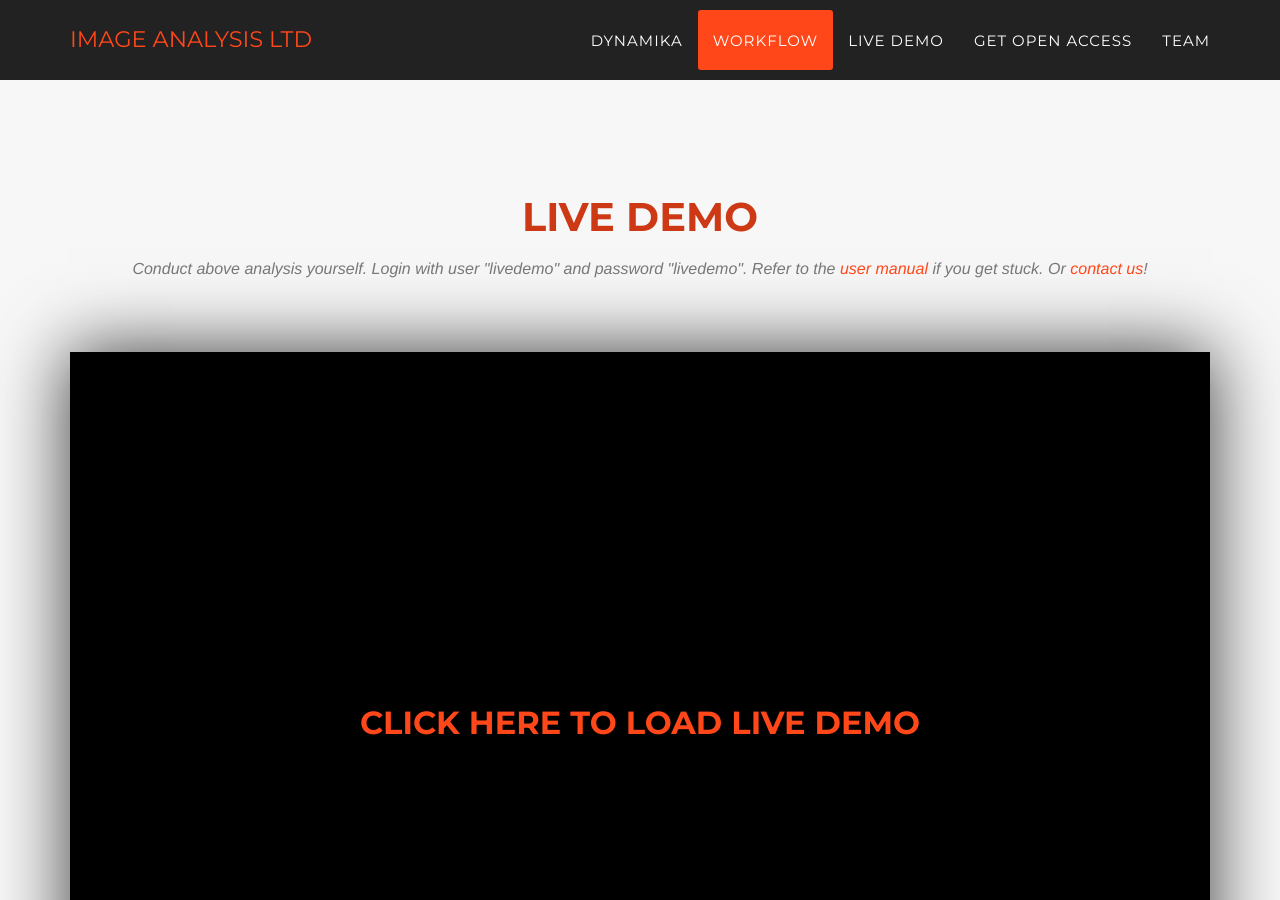
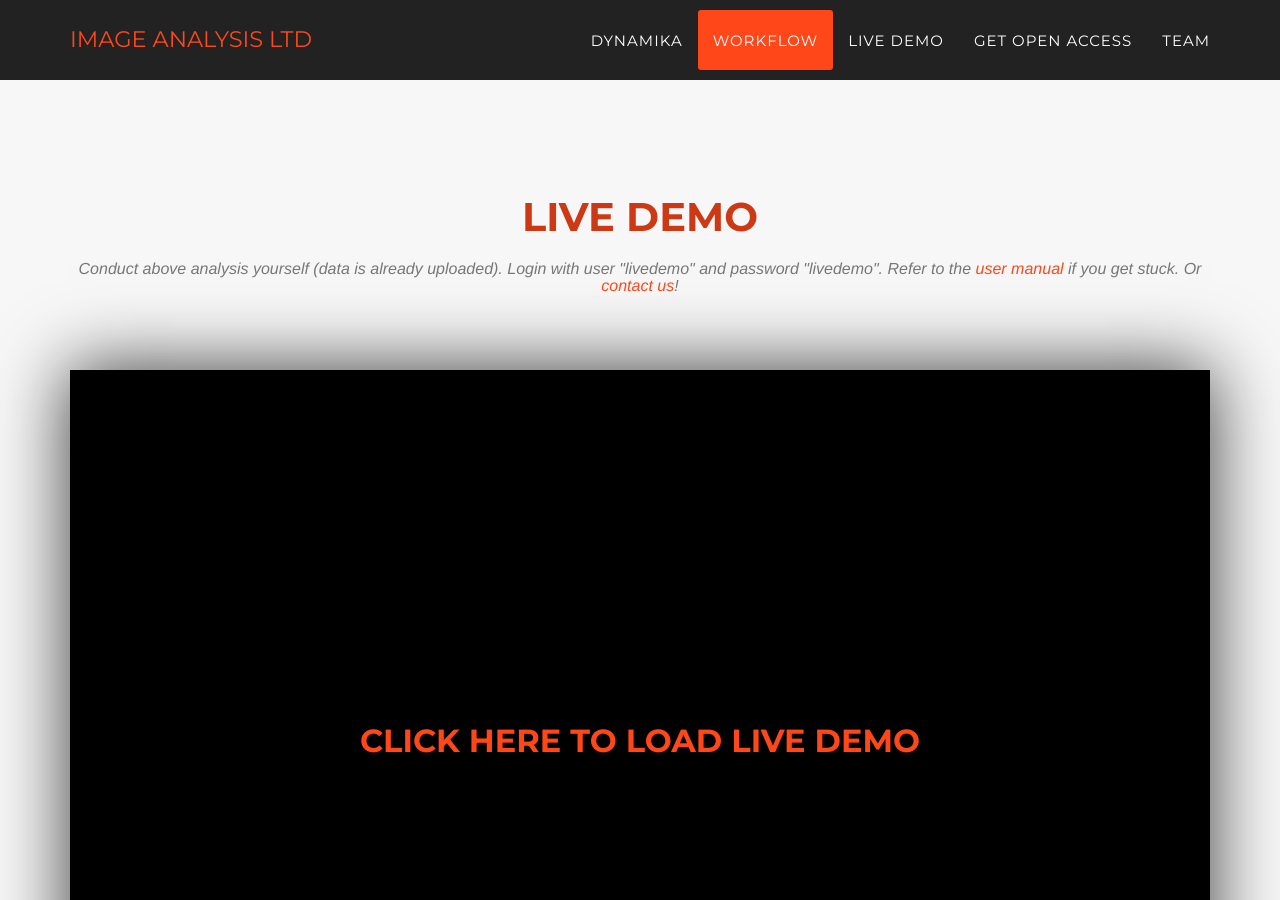
Before and after one commit to imageanalysis/openaccess, a Jekyll site: the page built from index.html, in a window 1280 px wide and 900 px high, scrolled down 3001 px. Built offline with Jekyll 4.4.1, drawn with Linux system fonts in a browser that asks for light colours; some web fonts are replaced.

Commit message:
Update livedemo.html

```diff
--- a/_includes/livedemo.html
+++ b/_includes/livedemo.html
@@ -4,7 +4,7 @@
             <div class="row">
                 <div class="col-lg-12 text-center">
                     <h2 class="section-heading">Live Demo</h2>
-                    <h3 class="section-subheading text-muted">Conduct above analysis yourself. Login with user "livedemo" and password "livedemo". Refer to the <a href="dynamika-user-manual.pdf" target="_blank">user manual</a> if you get stuck. Or <a class="page-scroll" href="#contact">contact us</a>!</h3>
+                    <h3 class="section-subheading text-muted">Conduct above analysis yourself (data is already uploaded). Login with user "livedemo" and password "livedemo". Refer to the <a href="dynamika-user-manual.pdf" target="_blank">user manual</a> if you get stuck. Or <a class="page-scroll" href="#contact">contact us</a>!</h3>
                 </div>
             </div>
         </div>
```
